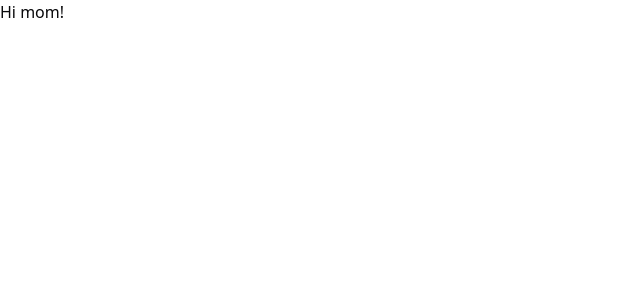
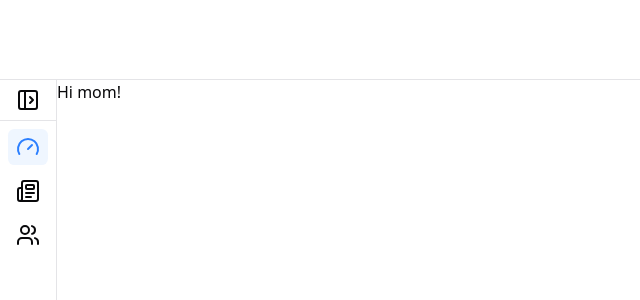
Before and after one commit to shojib116/zp, a Next.js app: page / in a window 1280 px wide. Shown: the top 300 px of the page, without its empty margins (0-640 px from the left). Built offline with nearby package versions, Linux system fonts and the light colour scheme.

Commit message:
feat: add sidenav

```diff
--- a/src/app/layout.tsx
+++ b/src/app/layout.tsx
@@ -1,6 +1,7 @@
 import type { Metadata } from "next";
 import { Inter } from "next/font/google";
 import "./globals.css";
+import SideNav from "@/components/layout/sidenav";
 
 const interSans = Inter({
   variable: "--font-inter",
@@ -19,7 +20,13 @@ export default function RootLayout({
 }>) {
   return (
     <html lang="en">
-      <body className={`${interSans.variable} antialiased`}>{children}</body>
+      <body className={`${interSans.variable} antialiased`}>
+        <header className="sticky z-50 border-b top-0 left-0 bg-background right-0 h-20"></header>
+        <div className="flex w-full">
+          <SideNav className="sticky top-20 shrink-0 h-[calc(100vh-5rem)]" />
+          <main className="grow">{children}</main>
+        </div>
+      </body>
     </html>
   );
 }
--- /dev/null
+++ b/src/components/layout/sidenav.tsx
@@ -0,0 +1,120 @@
+"use client";
+import { cn } from "@/lib/utils";
+import {
+  Gauge,
+  Newspaper,
+  SidebarClose,
+  SidebarOpen,
+  Users,
+} from "lucide-react";
+import { useState } from "react";
+import Link from "next/link";
+import { usePathname } from "next/navigation";
+import { AnimatePresence, motion } from "motion/react";
+
+const sidenavLinks = [
+  { icon: Gauge, title: "Dashboard", href: "/" },
+  { icon: Newspaper, title: "Posts", href: "/posts" },
+  { icon: Users, title: "Users", href: "/users" },
+];
+
+export default function SideNav({ className }: { className?: string }) {
+  const [open, setOpen] = useState(false);
+
+  return (
+    <motion.aside
+      animate={{ width: "auto" }}
+      layout
+      className={cn("overflow-hidden bg-background border-r", className)}
+    >
+      <div className="px-4 py-2 border-b flex items-center">
+        {open ? (
+          <motion.button
+            type="button"
+            initial={{ scale: 0, rotate: "180deg" }}
+            animate={{ scale: 1, rotate: 0 }}
+            onClick={() => {
+              setOpen(false);
+            }}
+          >
+            <SidebarClose className="w-6 h-6 dark:invert" />
+          </motion.button>
+        ) : (
+          <motion.button
+            type="button"
+            initial={{ scale: 0, rotate: "180deg" }}
+            animate={{ scale: 1, rotate: "360deg" }}
+            onClick={() => {
+              setOpen(true);
+            }}
+          >
+            <SidebarOpen className="w-6 h-6 dark:invert" />
+          </motion.button>
+        )}
+      </div>
+      <div className="p-2">
+        <nav>
+          <ul className="space-y-2 ">
+            {sidenavLinks.map((link) => (
+              <li key={link.title}>
+                <NavLink href={link.href} className="block">
+                  <motion.span
+                    layout
+                    className={cn("flex items-center text-lg overflow-hidden")}
+                    whileTap={{ scale: 0.95, rotate: "2deg" }}
+                  >
+                    {<link.icon className="shrink-0 w-6 h-7" />}{" "}
+                    <AnimatePresence>
+                      {open && (
+                        <>
+                          <motion.span
+                            initial={{ width: 0 }}
+                            animate={{ width: "0.5rem" }}
+                            exit={{ width: 0 }}
+                          ></motion.span>
+                          <motion.span
+                            initial={{ width: 0 }}
+                            animate={{ width: "auto" }}
+                            exit={{ width: 0 }}
+                          >
+                            {link.title}
+                          </motion.span>
+                        </>
+                      )}
+                    </AnimatePresence>
+                  </motion.span>
+                </NavLink>
+              </li>
+            ))}
+          </ul>
+        </nav>
+      </div>
+    </motion.aside>
+  );
+}
+
+function NavLink({
+  children,
+  href,
+  className,
+  ...props
+}: React.ComponentProps<typeof Link>) {
+  const pathname = usePathname();
+  const isActiveLink =
+    (href.toString() === "/" && pathname === "/") ||
+    (href !== "/" && pathname.startsWith(href.toString()));
+  const activeStyle = "bg-sidebar-primary-foreground text-primary";
+  return (
+    <Link
+      href={href}
+      className={cn(
+        isActiveLink && activeStyle,
+        "py-1 px-2 transition-color duration-300 hover:bg-sidebar-primary-foreground hover:text-primary rounded-sm",
+        className,
+      )}
+      {...props}
+    >
+      {children}
+    </Link>
+  );
+}
```
